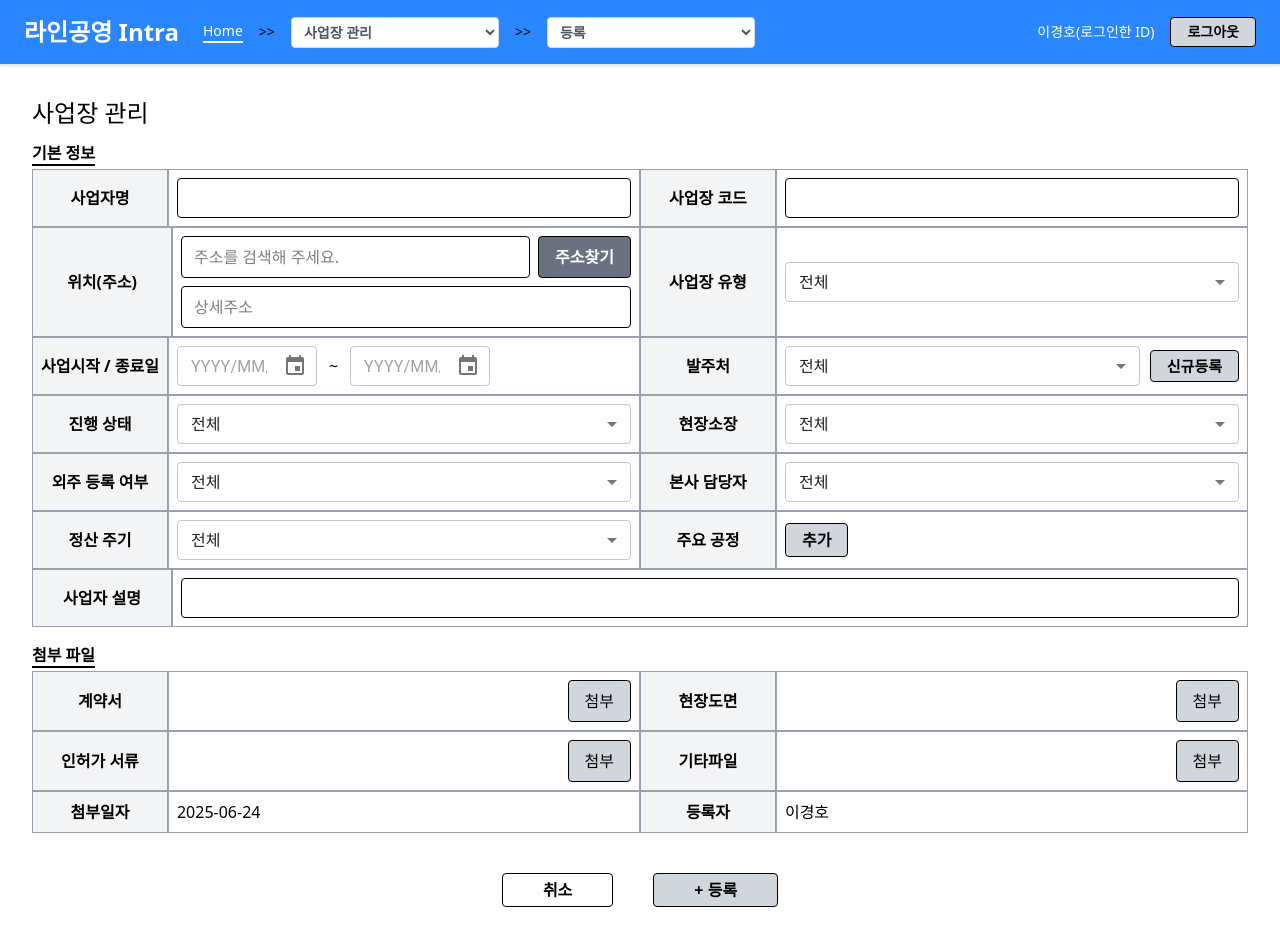
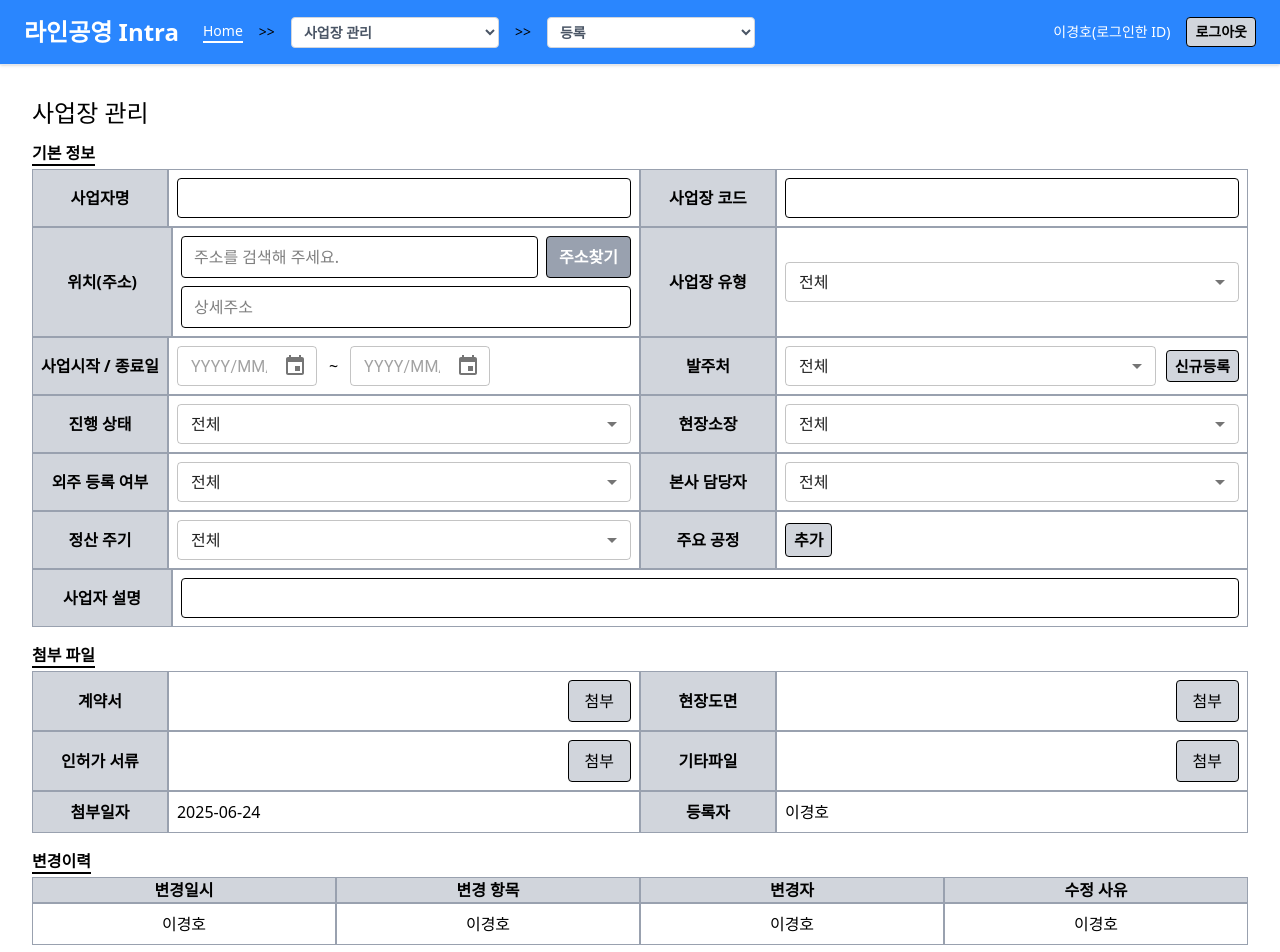
Before and after one commit to lineinc-dev-team/erp-front, a Next.js app: page /business/registration in a window 1280 px wide. Shown: the top 952 px of the page. Built offline with nearby package versions, Linux system fonts and the light colour scheme.

Commit message:
fix: 사업 등록에 대한 스타일 변경

```diff
--- a/src/components/businessRegistration/BusinessRegistrationView.tsx
+++ b/src/components/businessRegistration/BusinessRegistrationView.tsx
@@ -53,7 +53,7 @@ export default function BusinessRegistrationView() {
         <span className="font-bold border-b-2 mb-4">기본 정보</span>
         <div className="grid grid-cols-2 mt-1">
           <div className="flex">
-            <label className="w-44 flex items-center border border-gray-400  justify-center bg-gray-100 font-bold text-center">
+            <label className="w-44 flex items-center border border-gray-400  justify-center bg-gray-300  font-bold text-center">
               사업자명
             </label>
             <div className="border border-gray-400 px-2 w-full">
@@ -65,7 +65,7 @@ export default function BusinessRegistrationView() {
             </div>
           </div>
           <div className="flex">
-            <label className="w-44 flex items-center border border-gray-400  justify-center bg-gray-100 font-bold text-center">
+            <label className="w-44 flex items-center border border-gray-400  justify-center bg-gray-300  font-bold text-center">
               사업장 코드
             </label>
             <div className="border border-gray-400 px-2 w-full">
@@ -78,7 +78,7 @@ export default function BusinessRegistrationView() {
           </div>
 
           <div className="flex">
-            <label className="w-35 flex items-center border border-gray-400 justify-center bg-gray-100 font-bold text-center">
+            <label className="w-35 flex items-center border border-gray-400 justify-center bg-gray-300  font-bold text-center">
               위치(주소)
             </label>
             <div className="border border-gray-400 flex-1 flex flex-col gap-2 p-2">
@@ -92,7 +92,7 @@ export default function BusinessRegistrationView() {
                 <CommonButton
                   label="주소찾기"
                   variant="secondary"
-                  className="bg-gray-500 text-white px-3 rounded"
+                  className="bg-gray-400 text-white px-3 rounded"
                   onClick={() => setIsModalOpen(true)}
                 />
               </div>
@@ -105,8 +105,15 @@ export default function BusinessRegistrationView() {
 
               {isModalOpen && (
                 <div className="fixed inset-0 bg-black/50 flex items-center justify-center z-50">
-                  <div className="bg-white w-full max-w-lg p-4 rounded-xl shadow-lg relative">
-                    <CommonButton label="X" onClick={() => setIsModalOpen(false)} />
+                  <div className="bg-white w-full max-w-lg p-4 rounded-xl shadow-lg relative flex flex-col">
+                    <div className="flex justify-end w-full">
+                      <CommonButton
+                        className=" mb-2"
+                        label="X"
+                        variant="danger"
+                        onClick={() => setIsModalOpen(false)}
+                      />
+                    </div>
                     <DaumPostcodeEmbed
                       onComplete={(data) => {
                         setAddress(data.address)
@@ -121,7 +128,7 @@ export default function BusinessRegistrationView() {
           </div>
 
           <div className="flex">
-            <label className="w-44  border border-gray-400 flex items-center justify-center bg-gray-100 font-bold text-center">
+            <label className="w-44  border border-gray-400 flex items-center justify-center bg-gray-300  font-bold text-center">
               사업장 유형
             </label>
             <div className="border border-gray-400 px-2 p-2 w-full flex justify-center items-center">
@@ -130,7 +137,7 @@ export default function BusinessRegistrationView() {
           </div>
 
           <div className="flex">
-            <label className="w-44  border border-gray-400  flex items-center justify-center bg-gray-100 font-bold text-center">
+            <label className="w-44  border border-gray-400  flex items-center justify-center bg-gray-300  font-bold text-center">
               사업시작 / 종료일
             </label>
             <div className="border border-gray-400 px-2 w-full flex gap-3 items-center ">
@@ -141,7 +148,7 @@ export default function BusinessRegistrationView() {
           </div>
 
           <div className="flex">
-            <label className="w-44  border border-gray-400 flex items-center justify-center bg-gray-100 font-bold text-center">
+            <label className="w-44  border border-gray-400 flex items-center justify-center bg-gray-300  font-bold text-center">
               발주처
             </label>
             <div className="border border-gray-400 px-2 p-2 w-full flex justify-center gap-2.5 items-center">
@@ -156,7 +163,7 @@ export default function BusinessRegistrationView() {
           </div>
 
           <div className="flex">
-            <label className="w-44 border border-gray-400  flex items-center justify-center bg-gray-100 font-bold text-center">
+            <label className="w-44 border border-gray-400  flex items-center justify-center bg-gray-300  font-bold text-center">
               진행 상태
             </label>
             <div className="border border-gray-400 px-2 p-2 w-full flex justify-center items-center">
@@ -164,7 +171,7 @@ export default function BusinessRegistrationView() {
             </div>
           </div>
           <div className="flex">
-            <label className="w-44 border border-gray-400  flex items-center justify-center bg-gray-100 font-bold text-center">
+            <label className="w-44 border border-gray-400  flex items-center justify-center bg-gray-300  font-bold text-center">
               현장소장
             </label>
             <div className="border border-gray-400 px-2 p-2 w-full flex justify-center items-center">
@@ -172,7 +179,7 @@ export default function BusinessRegistrationView() {
             </div>
           </div>
           <div className="flex">
-            <label className="w-44 border border-gray-400  flex items-center justify-center bg-gray-100 font-bold text-center">
+            <label className="w-44 border border-gray-400  flex items-center justify-center bg-gray-300  font-bold text-center">
               외주 등록 여부
             </label>
             <div className="border border-gray-400 px-2 p-2 w-full flex justify-center items-center">
@@ -180,7 +187,7 @@ export default function BusinessRegistrationView() {
             </div>
           </div>
           <div className="flex">
-            <label className="w-44 border border-gray-400  flex items-center justify-center bg-gray-100 font-bold text-center">
+            <label className="w-44 border border-gray-400  flex items-center justify-center bg-gray-300  font-bold text-center">
               본사 담당자
             </label>
             <div className="border border-gray-400 px-2 p-2 w-full flex justify-center items-center">
@@ -188,7 +195,7 @@ export default function BusinessRegistrationView() {
             </div>
           </div>
           <div className="flex">
-            <label className="w-44 border border-gray-400  flex items-center justify-center bg-gray-100 font-bold text-center">
+            <label className="w-44 border border-gray-400  flex items-center justify-center bg-gray-300  font-bold text-center">
               정산 주기
             </label>
             <div className="border border-gray-400 px-2 p-2 w-full flex justify-center items-center">
@@ -196,7 +203,7 @@ export default function BusinessRegistrationView() {
             </div>
           </div>
           <div className="flex">
-            <label className="w-44 border border-gray-400  flex items-center justify-center bg-gray-100 font-bold text-center">
+            <label className="w-44 border border-gray-400  flex items-center justify-center bg-gray-300  font-bold text-center">
               주요 공정
             </label>
             <div className="border border-gray-400 px-2 p-2 w-full flex items-center">
@@ -204,7 +211,7 @@ export default function BusinessRegistrationView() {
             </div>
           </div>
           <div className="flex col-span-2">
-            <label className="w-[140px] flex items-center border border-gray-400  justify-center bg-gray-100 font-bold text-center">
+            <label className="w-[140px] flex items-center border border-gray-400  justify-center bg-gray-300  font-bold text-center">
               사업자 설명
             </label>
             <div className="border flex-1  border-gray-400 px-2">
@@ -224,7 +231,7 @@ export default function BusinessRegistrationView() {
 
       <div className="grid grid-cols-2 mt-1">
         <div className="flex">
-          <label className="w-44  border border-gray-400 flex items-center justify-center bg-gray-100 font-bold text-center">
+          <label className="w-44  border border-gray-400 flex items-center justify-center bg-gray-300  font-bold text-center">
             계약서
           </label>
           <div className="border border-gray-400 px-2 p-2 w-full flex gap-2.5 items-center">
@@ -238,7 +245,7 @@ export default function BusinessRegistrationView() {
         </div>
 
         <div className="flex">
-          <label className="w-44  border border-gray-400 flex items-center justify-center bg-gray-100 font-bold text-center">
+          <label className="w-44  border border-gray-400 flex items-center justify-center bg-gray-300  font-bold text-center">
             현장도면
           </label>
           <div className="border border-gray-400 px-2 p-2 w-full flex justify-center gap-2.5 items-center">
@@ -251,7 +258,7 @@ export default function BusinessRegistrationView() {
           </div>
         </div>
         <div className="flex">
-          <label className="w-44  border border-gray-400 flex items-center justify-center bg-gray-100 font-bold text-center">
+          <label className="w-44  border border-gray-400 flex items-center justify-center bg-gray-300  font-bold text-center">
             인허가 서류
           </label>
           <div className="border border-gray-400 px-2 p-2 w-full flex justify-center gap-2.5 items-center">
@@ -264,7 +271,7 @@ export default function BusinessRegistrationView() {
           </div>
         </div>
         <div className="flex">
-          <label className="w-44  border border-gray-400 flex items-center justify-center bg-gray-100 font-bold text-center">
+          <label className="w-44  border border-gray-400 flex items-center justify-center bg-gray-300  font-bold text-center">
             기타파일
           </label>
           <div className="border border-gray-400 px-2 p-2 w-full flex justify-center gap-2.5 items-center">
@@ -277,7 +284,7 @@ export default function BusinessRegistrationView() {
           </div>
         </div>
         <div className="flex">
-          <label className="w-44  border border-gray-400 flex items-center justify-center bg-gray-100 font-bold text-center">
+          <label className="w-44  border border-gray-400 flex items-center justify-center bg-gray-300  font-bold text-center">
             첨부일자
           </label>
           <div className="border border-gray-400 px-2 p-2 w-full flex gap-2.5 items-center">
@@ -285,10 +292,49 @@ export default function BusinessRegistrationView() {
           </div>
         </div>
         <div className="flex">
-          <label className="w-44  border border-gray-400 flex items-center justify-center bg-gray-100 font-bold text-center">
+          <label className="w-44  border border-gray-400 flex items-center justify-center bg-gray-300  font-bold text-center">
             등록자
           </label>
           <div className="border border-gray-400 px-2 p-2 w-full flex  gap-2.5 items-center">
+            <p>이경호</p>
+          </div>
+        </div>
+      </div>
+
+      <div className="mt-4">
+        <span className="font-bold border-b-2 mb-4">변경이력</span>
+      </div>
+
+      <div className="flex mt-1">
+        <div className="flex flex-col w-1/4">
+          <label className=" border border-gray-400 w-full flex items-center justify-center bg-gray-300  font-bold text-center">
+            변경일시
+          </label>
+          <div className="border border-gray-400 px-2 p-2 w-full flex justify-center gap-2.5 items-center">
+            <p>이경호</p>
+          </div>
+        </div>
+        <div className="flex flex-col w-1/4">
+          <label className="w-full  border border-gray-400 flex items-center justify-center bg-gray-300  font-bold text-center">
+            변경 항목
+          </label>
+          <div className="border border-gray-400 px-2 p-2 w-full flex justify-center  gap-2.5 items-center">
+            <p>이경호</p>
+          </div>
+        </div>
+        <div className="flex flex-col w-1/4">
+          <label className="w-full  border border-gray-400 flex items-center justify-center bg-gray-300 font-bold text-center">
+            변경자
+          </label>
+          <div className="border border-gray-400 px-2 p-2 flex w-full justify-center  gap-2.5 items-center">
+            <p>이경호</p>
+          </div>
+        </div>
+        <div className="flex flex-col w-1/4">
+          <label className="w-full  border border-gray-400 flex items-center justify-center bg-gray-300  font-bold text-center">
+            수정 사유
+          </label>
+          <div className="border border-gray-400 px-2 p-2 w-full flex justify-center  gap-2.5 items-center">
             <p>이경호</p>
           </div>
         </div>
--- a/src/components/common/Button.tsx
+++ b/src/components/common/Button.tsx
@@ -17,7 +17,7 @@ export default function CommonButton({
   className,
   type = 'button',
 }: CommonButtonProps) {
-  const baseStyle = 'px-4 py-1 rounded cursor-pointer border border-black font-bold transition'
+  const baseStyle = 'px-2 py-1 rounded cursor-pointer border border-black font-bold transition'
 
   const variants = {
     reset: 'bg-white text-black hover:bg-white-700 disabled:opacity-50',
--- a/src/components/common/FileInput.tsx
+++ b/src/components/common/FileInput.tsx
@@ -22,7 +22,7 @@ export default function CommonFileInput({ acceptedExtensions, files, onChange }:
         <ul>
           {files.map((file, index) => (
             <li className="flex gap-2 items-center mb-1" key={index}>
-              <span>{file.name}</span>
+              <span className="w-[420px] break-words whitespace-normal">{file.name}</span>
               <button
                 onClick={() => removeFile(index)}
                 className="
```
Also changed, not shown: src/components/business/BusinessView.tsx (+9 -9 lines).
